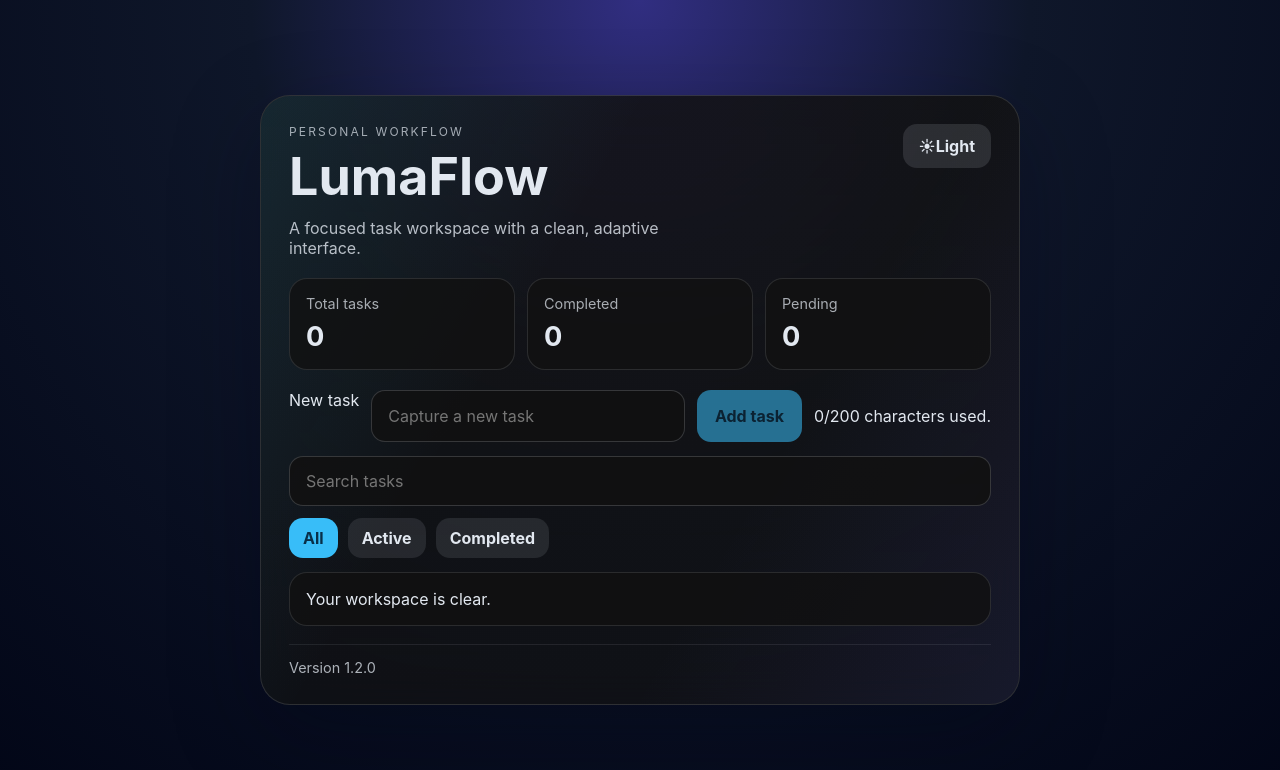
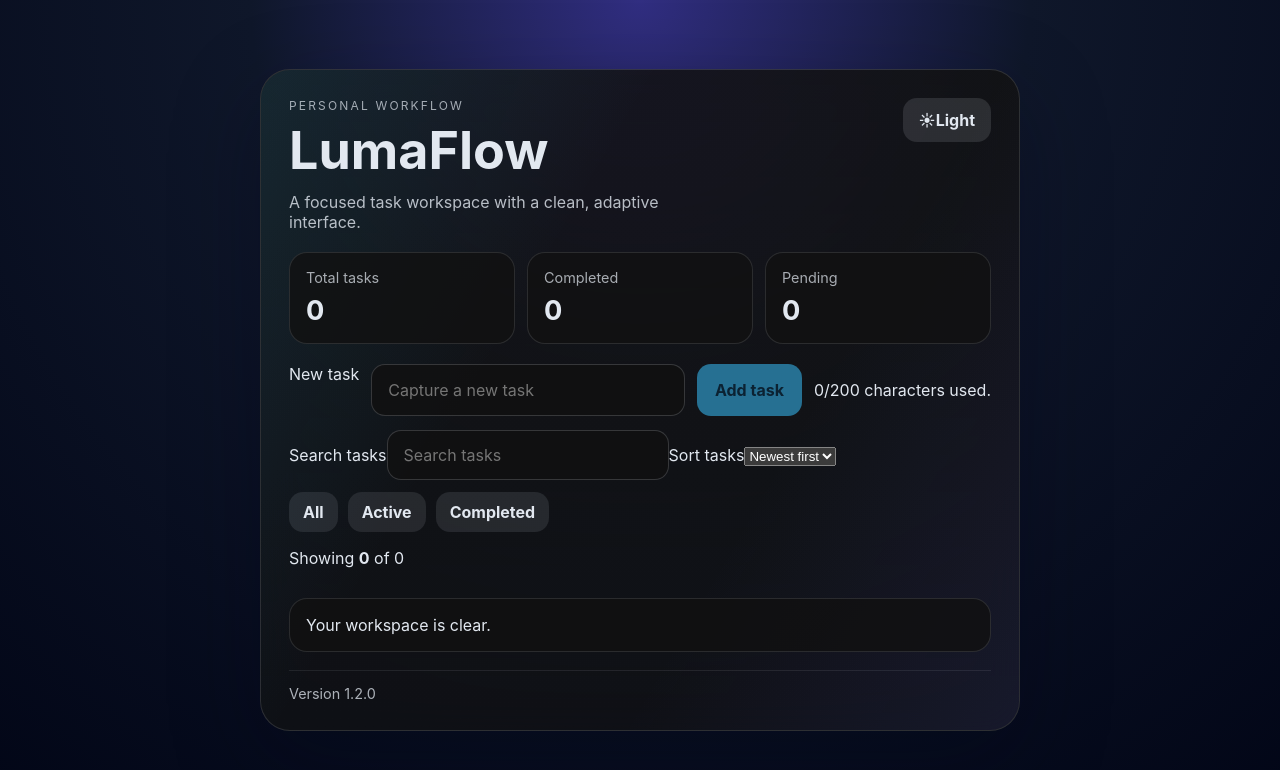
Before and after one commit to YigitEfe-DEV/smart-to-do, a React (Vite) app: page / in a window 1280 px wide. Shown: the top 770 px of the page. Built offline with nearby package versions, Linux system fonts and the light colour scheme.

Commit message:
refactor: extract Toolbar into dedicated component with sort support

```diff
--- a/src/App.jsx
+++ b/src/App.jsx
@@ -1,19 +1,21 @@
 import { useEffect, useMemo, useState } from 'react';
-import { APP_VERSION } from './constants/app.js';
+import { APP_VERSION, FILTERS, SORT_OPTIONS } from './constants/app.js';
 import { useTasks } from './hooks/useTasks.js';
 import { useTheme } from './hooks/useTheme.js';
 import Composer from './components/Composer.jsx';
 import StatsGrid from './components/StatsGrid.jsx';
 import Hero from './components/Hero.jsx';
-import { computeStats } from './utils/tasks.js';
+import Toolbar from './components/Toolbar.jsx';
+import { computeStats, filterTasks, sortTasks } from './utils/tasks.js';
 
 export default function App() {
   const { tasks, addTask, editTaskText, toggleTask, deleteTask } = useTasks();
   const { theme, toggleTheme } = useTheme();
   const [editText, setEditText] = useState('');
   const [editingId, setEditingId] = useState(null);
-  const [filter, setFilter] = useState('all');
+  const [filter, setFilter] = useState(FILTERS.all);
   const [search, setSearch] = useState('');
+  const [sort, setSort] = useState(SORT_OPTIONS.newest);
   const [isLoading, setIsLoading] = useState(true);
 
   useEffect(() => {
@@ -24,17 +26,9 @@ export default function App() {
   const normalizedSearch = search.trim().toLowerCase();
 
   const filteredTasks = useMemo(() => {
-    return tasks.filter((task) => {
-      const matchesFilter =
-        filter === 'all' ||
-        (filter === 'active' && !task.completed) ||
-        (filter === 'completed' && task.completed);
-      const matchesSearch =
-        normalizedSearch.length === 0 ||
-        task.text.toLowerCase().includes(normalizedSearch);
-      return matchesFilter && matchesSearch;
-    });
-  }, [tasks, filter, normalizedSearch]);
+    const filtered = filterTasks(tasks, { filter, normalizedSearch });
+    return sortTasks(filtered, sort);
+  }, [tasks, filter, normalizedSearch, sort]);
 
   const stats = useMemo(() => computeStats(tasks), [tasks]);
 
@@ -87,31 +81,16 @@ export default function App() {
 
         <Composer onAdd={addTaskHandler} />
 
-        <div className="toolbar">
-          <input
-            className="search"
-            value={search}
-            onChange={(e) => setSearch(e.target.value)}
-            placeholder="Search tasks"
-            aria-label="Search tasks"
-          />
-          <div className="filters" role="tablist" aria-label="Task filters">
-            {[
-              ['all', 'All'],
-              ['active', 'Active'],
-              ['completed', 'Completed'],
-            ].map(([value, label]) => (
-              <button
-                key={value}
-                type="button"
-                className={filter === value ? 'filter active' : 'filter'}
-                onClick={() => setFilter(value)}
-              >
-                {label}
-              </button>
-            ))}
-          </div>
-        </div>
+        <Toolbar
+          search={search}
+          onSearchChange={setSearch}
+          filter={filter}
+          onFilterChange={setFilter}
+          sort={sort}
+          onSortChange={setSort}
+          resultsCount={filteredTasks.length}
+          totalCount={tasks.length}
+        />
 
         <ul className="list">
           {filteredTasks.length === 0 ? (
--- /dev/null
+++ b/src/components/Toolbar.jsx
@@ -0,0 +1,73 @@
+import { FILTER_TABS, SORT_LABELS } from '../constants/app.js';
+
+export default function Toolbar({
+  search,
+  onSearchChange,
+  filter,
+  onFilterChange,
+  sort,
+  onSortChange,
+  resultsCount,
+  totalCount,
+}) {
+  const filterId = 'toolbar-filter-group';
+  const sortId = 'toolbar-sort-group';
+
+  return (
+    <div className="toolbar">
+      <div className="toolbar-row toolbar-row--primary">
+        <label className="search-field">
+          <span className="visually-hidden">Search tasks</span>
+          <input
+            className="search"
+            value={search}
+            onChange={(event) => onSearchChange(event.target.value)}
+            placeholder="Search tasks"
+            type="search"
+          />
+        </label>
+        <label className="sort-field">
+          <span className="visually-hidden">Sort tasks</span>
+          <select
+            className="sort-select"
+            value={sort}
+            onChange={(event) => onSortChange(event.target.value)}
+          >
+            {SORT_LABELS.map((option) => (
+              <option key={option.value} value={option.value}>
+                {option.label}
+              </option>
+            ))}
+          </select>
+        </label>
+      </div>
+
+      <div className="toolbar-row toolbar-row--secondary">
+        <div
+          id={filterId}
+          className="filters"
+          role="tablist"
+          aria-label="Task filters"
+        >
+          {FILTER_TABS.map((tab) => (
+            <button
+              key={tab.value}
+              type="button"
+              role="tab"
+              aria-selected={filter === tab.value}
+              className={
+                filter === tab.value ? 'filter filter--active' : 'filter'
+              }
+              onClick={() => onFilterChange(tab.value)}
+            >
+              {tab.label}
+            </button>
+          ))}
+        </div>
+        <p className="results-summary" aria-live="polite">
+          Showing <strong>{resultsCount}</strong> of {totalCount}
+        </p>
+      </div>
+    </div>
+  );
+}
```
